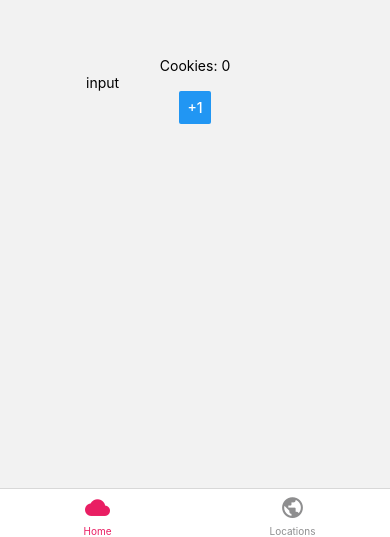
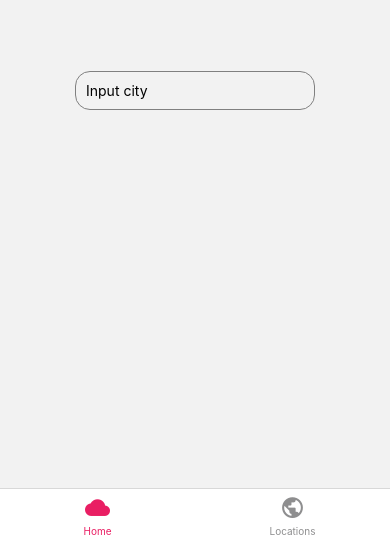
Before and after one commit to mmaljevac/weather-app, a React Native app: screen /Home in a window 390 px wide. Shown: the part 307-844 px from the top of the page. Built offline with nearby package versions, Linux system fonts and the light colour scheme.

Commit message:
Add fetch

```diff
--- a/screens/Home.js
+++ b/screens/Home.js
@@ -1,6 +1,7 @@
 import React, { useState } from 'react';
 import { globalStyles } from '../styles/styles';
 import {
+  Alert,
   Button,
   Keyboard,
   Text,
@@ -10,21 +11,52 @@ import {
 } from 'react-native';
 
 export default function Home() {
-  const [cookies, setCookies] = useState(0);
+  const [search, setSearch] = useState('');
+  const [weatherData, setWeatherData] = useState(null);
 
-  const handleClick = () => {
-    setCookies(cookies + 1);
-    console.log(cookies + ' cookies');
+  const handleSearch = () => {
+    fetch(
+      `https://api.weatherapi.com/v1/current.json?key=9b6b424f000143109c4120743231105&q=${search}&aqi=no`
+    )
+      .then((response) => {
+        if (!response.ok) {
+          throw new Error(`HTTP error! Status: ${response.status}`);
+        }
+        return response.json();
+      })
+      .then((data) => {
+        setWeatherData(data);
+        console.log(weatherData);
+        console.log(data);
+      })
+      .catch((error) => {
+        Alert.alert('Unknown city!');
+      });
   };
 
   return (
     <TouchableWithoutFeedback onPress={() => Keyboard.dismiss()}>
       <View style={globalStyles.container}>
-        <Text>Cookies: {cookies}</Text>
-        <TextInput placeholder="input"></TextInput>
-        <View style={globalStyles.buttonContainer}>
-          <Button title="+1" onPress={handleClick} />
-        </View>
+        <TextInput
+          style={globalStyles.input}
+          placeholder="Input city"
+          onChangeText={(e) => setSearch(e)}
+          onSubmitEditing={handleSearch}
+          returnKeyType="search"
+        ></TextInput>
+
+        {weatherData && (
+          <>
+            <Text>
+              Current weather in {weatherData.location.name},{' '}
+              {weatherData.location.country}:
+            </Text>
+            <Text>Temperature: {weatherData.current.temp_c}°C</Text>
+            <Text>Humidity: {weatherData.current.humidity}%</Text>
+            <Text>Wind: {weatherData.current.wind_kph}km/h</Text>
+            <Button title='Save' />
+          </>
+        )}
       </View>
     </TouchableWithoutFeedback>
   );
--- a/styles/styles.js
+++ b/styles/styles.js
@@ -6,4 +6,10 @@ export const globalStyles = StyleSheet.create({
     alignItems: 'center',
     justifyContent: 'center',
   },
+  input: {
+    padding: 10,
+    borderWidth: 1,
+    borderColor: 'gray',
+    borderRadius: 15,
+  }
 });
```
